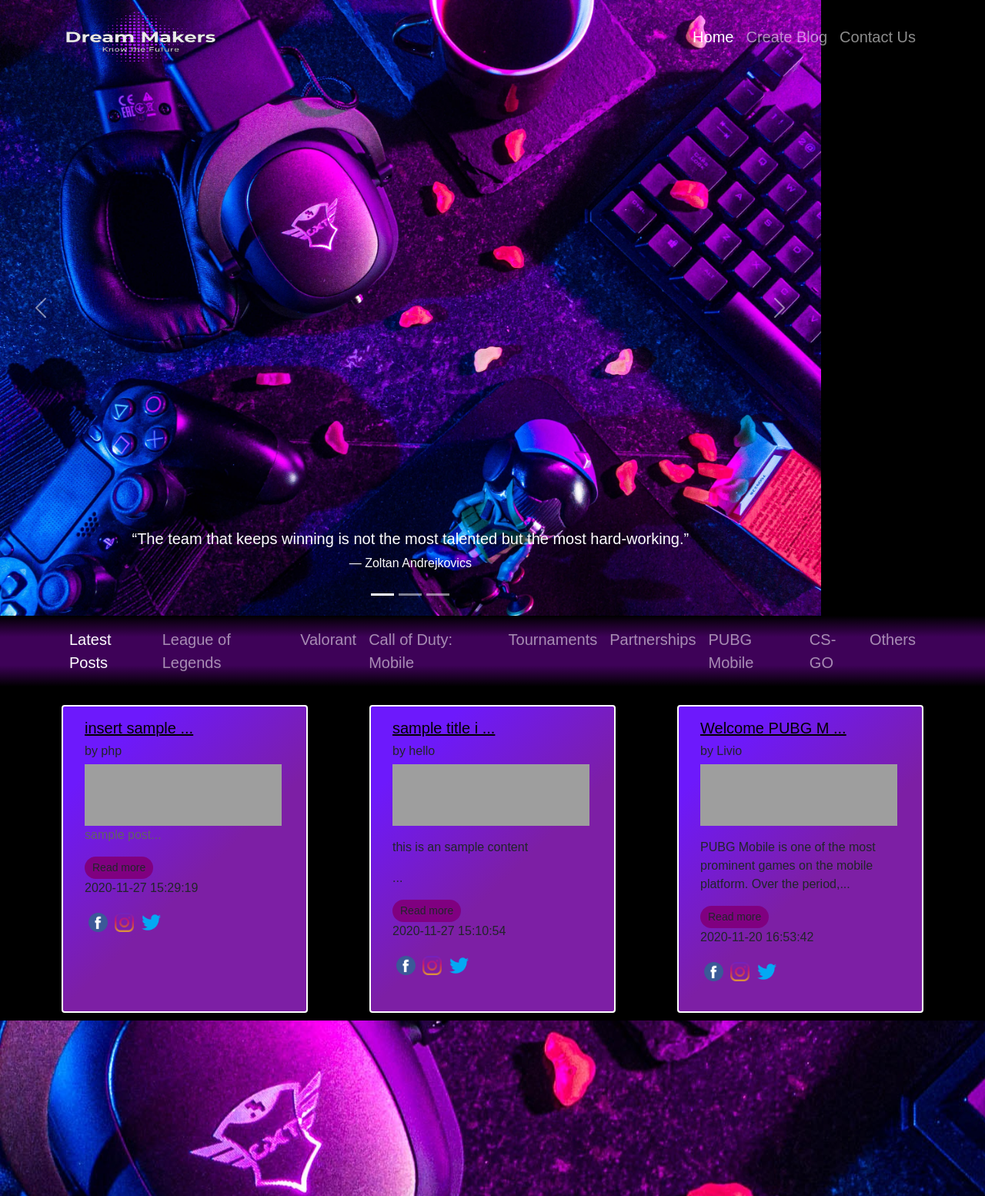
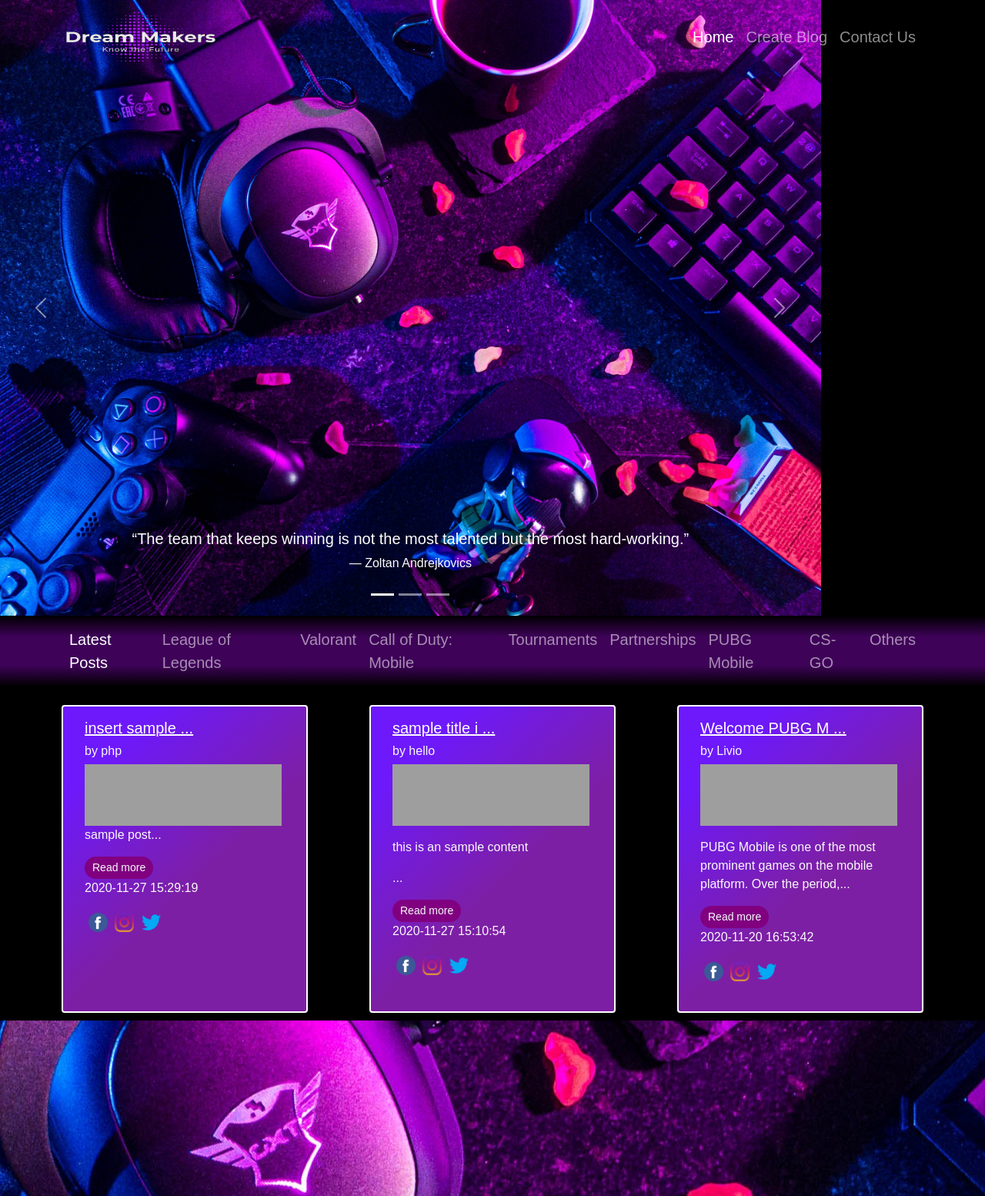
Before and after one commit to ChaitanyaCodes/esports_blog, a PHP site: page /index.php in a window 1280 px wide. Shown: the top 1554 px of the page at 77% size. Run offline with PHP 8.4, Linux system fonts and the light colour scheme; data comes from the database, SQL or seed files in the repository; some libraries are stand-ins or nearby versions; some web fonts are replaced; grey boxes are pictures that could not be loaded.

Commit message:
Changed Index pag card text color

```diff
--- a/index.php
+++ b/index.php
@@ -32,22 +32,22 @@
       ?>
           <div class="card col-sm-4" style="  width: 20rem;height:25rem;margin-bottom: 10px;background-image: linear-gradient( 135.9deg,  rgba(109,25,252,1) 16.4%, rgba(125,31,165,1) 56.1% );border:2px solid white">
             <!-- background: url(./img/); to card -->
-            <div class="card-body">
-              <h5 class="card-title"><a style="color:black" href="singlePost.php?id=<?php echo $row['post_id']; ?>">
+            <div class="card-body text-light">
+              <h5 class="card-title"><a style="color:white" href="singlePost.php?id=<?php echo $row['post_id']; ?>">
                   <?php $head = $row['blog_title'];
                   echo substr($head, 0, 15) . " ...";
                   ?>
                 </a></h5>
               <h6 class="post-author">by <?php echo $row['author_name']; ?></h6>
               <img src="./img/<?php echo $row['thumbnail'] ?>" alt="postThumbnail" style="width: 16rem; height: 5rem;">
-              <p class="card-text" style="color:#626262">
+              <p class="card-text">
                 <?php $content = $row['blog_content'];
                 $ss = substr($content, 0, 90);
                 echo $ss . "...";
                 ?>
               </p>
               <a href="singlePost.php?id=<?php echo $row['post_id']; ?>"><button style="padding-left: 10px;
-    padding-right: 10px;border:none;background:purple" type="button" class="btn  btn-outline-dark rounded-pill btn-sm">Read more</button></a>
+    padding-right: 10px;border:none;background:purple" type="button" class="btn  btn-outline-light rounded-pill btn-sm">Read more</button></a>
 
               <p class="card-text"><?php echo $row['blog_date']; ?></p>
               <div class="py-1 justify-content-center ">
```
